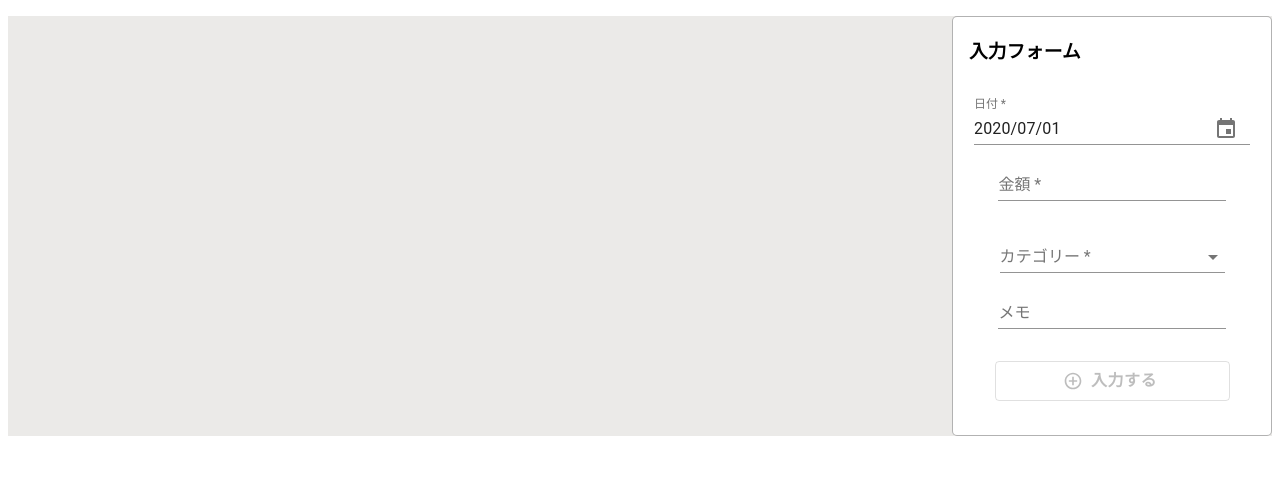
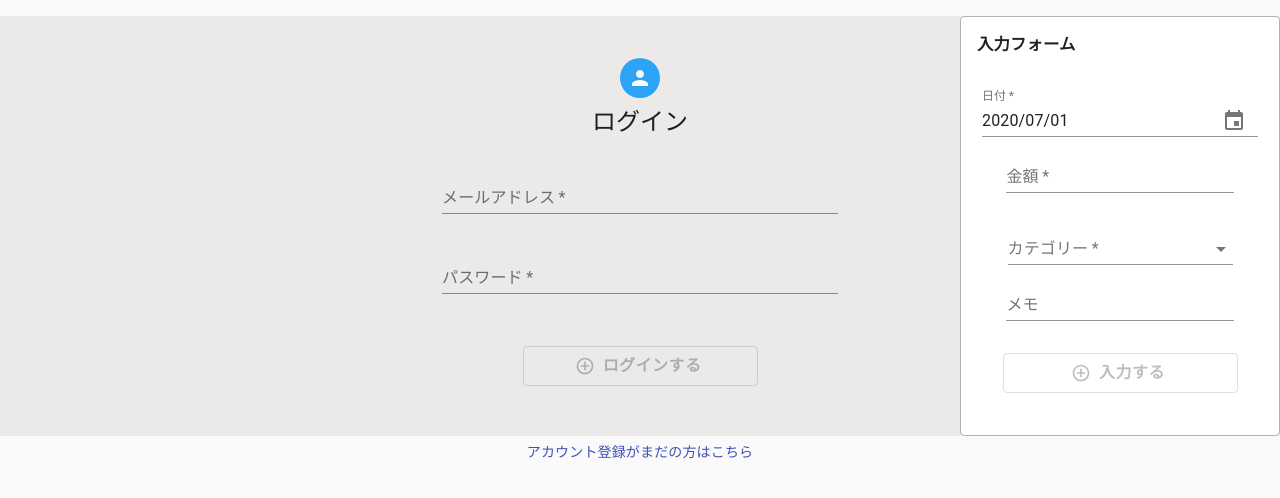
Before and after one commit to ryo-wens/kakeibo-front, a React (Create React App) app: page /signin in a window 1280 px wide. Shown: the top 498 px of the page. Built offline with nearby package versions, Linux system fonts and the light colour scheme.

Commit message:
Add sign in form

```diff
--- a/src/Router.tsx
+++ b/src/Router.tsx
@@ -1,12 +1,12 @@
 import React from 'react';
 import { Route, Switch } from 'react-router';
-import { SignUp } from './templates';
+import { SignUp, SignIn } from './templates';
 
 const Router = () => {
   return (
     <Switch>
       <Route exact path={'/signup'} component={SignUp} />
-      <Route />
+      <Route exact path={'/signin'} component={SignIn} />
     </Switch>
   );
 };
--- a/src/assets/style.css
+++ b/src/assets/style.css
@@ -3,9 +3,16 @@
   width: 100%;
 }
 
-.sign__form {
+.signup__form {
   position: absolute;
   top: 35%;
+  left: 50%;
+  transform: translate(-50%, -50%);
+}
+
+.signin__form {
+  position: absolute;
+  top: 28%;
   left: 50%;
   transform: translate(-50%, -50%);
 }
@@ -14,8 +21,12 @@
   text-align: center;
 }
 
+.module-spacer--bit-small {
+  height: 12px;
+}
+
 .module-spacer--small {
-  height: 12px;
+  height: 20px;
 }
 
 .box__input {
--- a/src/reducks/users/actions.ts
+++ b/src/reducks/users/actions.ts
@@ -1,5 +1,3 @@
-import { UserState } from './types';
-
 export type UserActions = ReturnType<
   typeof signUpAction | typeof signInAction | typeof signOutAction
 >;
@@ -25,10 +23,13 @@ export const signUpAction = (
 };
 
 export const SIGN_IN = 'SIGN_IN';
-export const signInAction = (userState: UserState) => {
+export const signInAction = (email: string, password: string) => {
   return {
     type: SIGN_IN,
-    payload: userState,
+    payload: {
+      email: email,
+      password: password,
+    },
   };
 };
 
--- a/src/reducks/users/operations.ts
+++ b/src/reducks/users/operations.ts
@@ -1,15 +1,5 @@
-import { signUpAction } from './actions';
+import { signUpAction, signInAction } from './actions';
 import { Dispatch, Action } from 'redux';
-
-export const isValidRequiredInput = (...args: string[]) => {
-  let validator = true;
-  for (let i = 0; i < args.length; i = (i + 1) | 0) {
-    if (args[i] === '') {
-      validator = false;
-    }
-  }
-  return validator;
-};
 
 export const isValidEmailFormat = (email: string) => {
   const regex = /^[a-zA-Z0-9.!#$%&'*+/=?^_`{|}~-]+@[a-zA-Z0-9-]+(?:\.[a-zA-Z0-9-]+)*$/;
@@ -64,3 +54,15 @@ export const signUp = (
     dispatch(signUpAction(userId, userName, email, password, confirmPassword));
   };
 };
+
+export const signIn = (email: string, password: string) => {
+  return async (dispatch: Dispatch<Action>) => {
+    if (!isValidEmailFormat(email)) {
+      alert(
+        'メールアドレスの形式に誤りがあります。正しく入力し直してください。'
+      );
+      return null;
+    }
+    dispatch(signInAction(email, password));
+  };
+};
--- /dev/null
+++ b/src/templates/SignIn.tsx
@@ -0,0 +1,115 @@
+import React, { useState, useCallback } from 'react';
+import Avatar from '@material-ui/core/Avatar';
+import CssBaseline from '@material-ui/core/CssBaseline';
+import Link from '@material-ui/core/Link';
+import Grid from '@material-ui/core/Grid';
+import PersonIcon from '@material-ui/icons/Person';
+import Typography from '@material-ui/core/Typography';
+import { makeStyles } from '@material-ui/core/styles';
+import Container from '@material-ui/core/Container';
+import { GenericButton, TextInput } from '../components/uikit/index';
+import { useDispatch } from 'react-redux';
+import { signIn } from '../reducks/users/operations';
+
+const useStyles = makeStyles((theme) => ({
+  paper: {
+    marginTop: theme.spacing(8),
+    display: 'flex',
+    flexDirection: 'column',
+    alignItems: 'center',
+  },
+  avatar: {
+    margin: theme.spacing(1),
+    backgroundColor: '#2da3f7',
+  },
+  form: {
+    width: '100%',
+    marginTop: theme.spacing(1),
+  },
+}));
+
+const SignIn = () => {
+  const dispatch = useDispatch();
+
+  const [email, setEmail] = useState<string>('');
+  const [password, setPassword] = useState<string>('');
+
+  const inputEmail = useCallback(
+    (e) => {
+      setEmail(e.target.value);
+    },
+    [setEmail]
+  );
+
+  const inputPassword = useCallback(
+    (e) => {
+      setPassword(e.target.value);
+    },
+    [setPassword]
+  );
+
+  const unSignIn = email === '' || password === '';
+
+  const classes = useStyles();
+
+  return (
+    <section className="signin__form">
+      <Container component="main" maxWidth="xs">
+        <CssBaseline />
+        <div className={classes.paper}>
+          <Avatar className={classes.avatar}>
+            <PersonIcon />
+          </Avatar>
+          <Typography component="h1" variant="h5">
+            ログイン
+          </Typography>
+          <div className="module-spacer--small" />
+          <form className={classes.form} noValidate>
+            <Grid container spacing={2}>
+              <Grid item xs={12} className="center">
+                <TextInput
+                  value={email}
+                  required={true}
+                  fullWidth={true}
+                  id={'email'}
+                  label={'メールアドレス'}
+                  type={'email'}
+                  onChange={inputEmail}
+                />
+              </Grid>
+              <div className="module-spacer--small" />
+              <Grid item xs={12} className="center">
+                <TextInput
+                  value={password}
+                  required={true}
+                  fullWidth={true}
+                  id={'password'}
+                  label={'パスワード'}
+                  type={'password'}
+                  onChange={inputPassword}
+                />
+              </Grid>
+            </Grid>
+            <div className="module-spacer--small" />
+            <div className="center">
+              <GenericButton
+                label={'ログインする'}
+                disabled={unSignIn}
+                onClick={() => dispatch(signIn(email, password))}
+              />
+            </div>
+            <div className="module-spacer--small" />
+
+            <div className="module-spacer--small" />
+            <Grid item className="center">
+              <Link href="/signup" variant="body2">
+                アカウント登録がまだの方はこちら
+              </Link>
+            </Grid>
+          </form>
+        </div>
+      </Container>
+    </section>
+  );
+};
+export default SignIn;
--- a/src/templates/SignUp.tsx
+++ b/src/templates/SignUp.tsx
@@ -3,7 +3,6 @@ import Avatar from '@material-ui/core/Avatar';
 import CssBaseline from '@material-ui/core/CssBaseline';
 import Link from '@material-ui/core/Link';
 import Grid from '@material-ui/core/Grid';
-import Box from '@material-ui/core/Box';
 import PersonIcon from '@material-ui/icons/Person';
 import Typography from '@material-ui/core/Typography';
 import { makeStyles } from '@material-ui/core/styles';
@@ -11,19 +10,6 @@ import Container from '@material-ui/core/Container';
 import { GenericButton, TextInput } from '../components/uikit/index';
 import { useDispatch } from 'react-redux';
 import { signUp } from '../reducks/users/operations';
-
-function Copyright() {
-  return (
-    <Typography variant="body2" color="primary" align="center">
-      {'Copyright © '}
-      <Link color="inherit" href="">
-        開発者
-      </Link>{' '}
-      {new Date().getFullYear()}
-      {'.'}
-    </Typography>
-  );
-}
 
 const useStyles = makeStyles((theme) => ({
   paper: {
@@ -95,7 +81,7 @@ const SignUp = () => {
   const classes = useStyles();
 
   return (
-    <section className="sign__form">
+    <section className="signup__form">
       <Container component="main" maxWidth="xs">
         <CssBaseline />
         <div className={classes.paper}>
@@ -145,7 +131,7 @@ const SignUp = () => {
                   id={'password'}
                   required={true}
                   fullWidth={true}
-                  label="パスワード"
+                  label="パスワード(半角英数字で8文字以上)"
                   value={password}
                   type="password"
                   onChange={inputPassword}
@@ -163,6 +149,7 @@ const SignUp = () => {
                 />
               </Grid>
             </Grid>
+            <div className="module-spacer--bit-small" />
             <div className="center">
               <GenericButton
                 label={'アカウントを登録する'}
@@ -174,19 +161,16 @@ const SignUp = () => {
                 }
               />
             </div>
-            <div className="module-spacer--small" />
+            <div className="module-spacer--bit-small" />
             <Grid container justify="center">
               <Grid item>
-                <Link href="#" variant="body2">
+                <Link href="/signin" variant="body2">
                   すでにアカウントをお持ちの方はこちら
                 </Link>
               </Grid>
             </Grid>
           </form>
         </div>
-        <Box mt={5}>
-          <Copyright />
-        </Box>
       </Container>
     </section>
   );
--- a/src/templates/index.ts
+++ b/src/templates/index.ts
@@ -1 +1,2 @@
 export { default as SignUp } from './SignUp';
+export { default as SignIn } from './SignIn';
```
